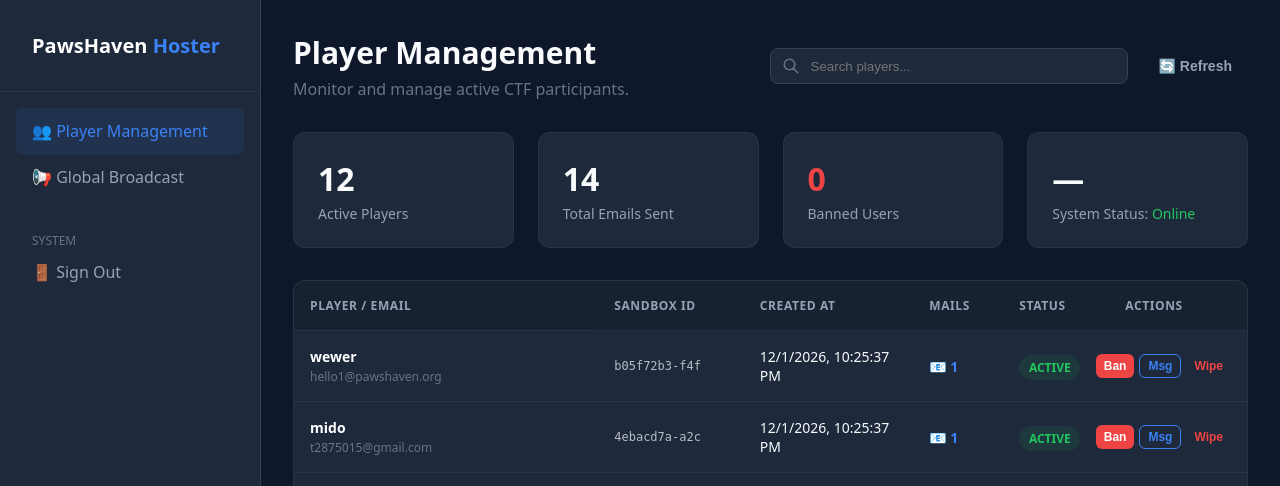
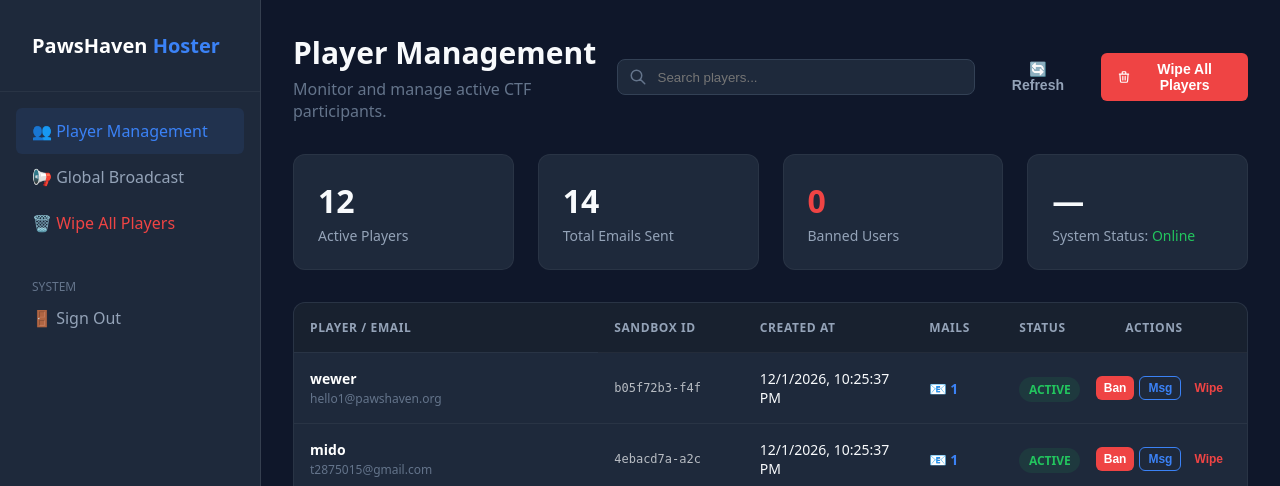
Before and after one commit to 7H3CYF4RX/PawsHaven, a Flask app: page /host-management-portal in a window 1280 px wide. Shown: the top 486 px of the page. Run offline with Flask 3, Linux system fonts and the light colour scheme; a user stored in the database is signed in; data comes from the database, SQL or seed files in the repository.

Commit message:
Implement wipe all players functionality
Added a button to wipe all players and implemented the corresponding function with confirmation and error handling.

```diff
--- a/templates/host_admin/dashboard.html
+++ b/templates/host_admin/dashboard.html
@@ -81,6 +81,7 @@
         <nav class="aside-nav">
             <a href="#" class="nav-item active">👥 Player Management</a>
             <a href="#" onclick="showBroadcast()" class="nav-item">📢 Global Broadcast</a>
+            <a href="#" onclick="wipeAllPlayers()" class="nav-item" style="color:var(--danger)">🗑️ Wipe All Players</a>
             <div style="margin-top: 2rem; padding: 0 1rem; font-size: 0.75rem; color: #64748b; text-transform: uppercase;">System</div>
             <a href="/host-management-portal/logout" class="nav-item">🚪 Sign Out</a>
         </nav>
@@ -98,6 +99,10 @@
                     <input type="text" id="playerSearch" oninput="filterPlayers()" placeholder="Search players..." style="background:#1e293b; border:1px solid #334155; border-radius:8px; padding:0.6rem 1rem 0.6rem 2.5rem; color:white; width:300px; outline:none; transition:border-color 0.2s;">
                 </div>
                 <button onclick="loadPlayers()" class="btn btn-ghost">🔄 Refresh</button>
+                <button onclick="wipeAllPlayers()" id="wipeAllBtn" class="btn btn-danger" style="display:flex; align-items:center; gap:6px;">
+                    <svg width="16" height="16" fill="none" stroke="currentColor" viewBox="0 0 24 24"><path stroke-linecap="round" stroke-linejoin="round" stroke-width="2" d="M19 7l-.867 12.142A2 2 0 0116.138 21H7.862a2 2 0 01-1.995-1.858L5 7m5 4v6m4-6v6m1-10V4a1 1 0 00-1-1h-4a1 1 0 00-1 1v3M4 7h16"></path></svg>
+                    Wipe All Players
+                </button>
             </div>
         </div>
 
@@ -258,6 +263,42 @@
             if(r.ok) loadPlayers();
         }
 
+        async function wipeAllPlayers() {
+            const count = (window.allPlayers || []).length;
+            if (count === 0) {
+                alert("There are no active players to wipe.");
+                return;
+            }
+            if (!confirm(`⚠️ CRITICAL WARNING: You are about to permanently WIPE ALL DATA for ALL ${count} player(s)!\n\nAll sandbox databases, uploaded files, and generated documents will be deleted.\n\nAre you sure you want to proceed?`)) {
+                return;
+            }
+
+            const btn = document.getElementById('wipeAllBtn');
+            const originalHtml = btn ? btn.innerHTML : '';
+            if (btn) {
+                btn.disabled = true;
+                btn.innerHTML = '<span>⏳</span> Wiping...';
+            }
+
+            try {
+                const r = await fetch('/api/host/players/wipe-all', { method: 'POST' });
+                const d = await r.json();
+                if (r.ok) {
+                    alert(d.message || `Successfully wiped ${count} player(s).`);
+                    loadPlayers();
+                } else {
+                    alert(d.error || "Failed to wipe all players.");
+                }
+            } catch (err) {
+                alert("Network error: " + err);
+            } finally {
+                if (btn) {
+                    btn.disabled = false;
+                    btn.innerHTML = originalHtml;
+                }
+            }
+        }
+
         function showBroadcast() { document.getElementById('broadcastModal').style.display = 'flex'; }
         function hideModal(id) { document.getElementById(id).style.display = 'none'; }
 
```
